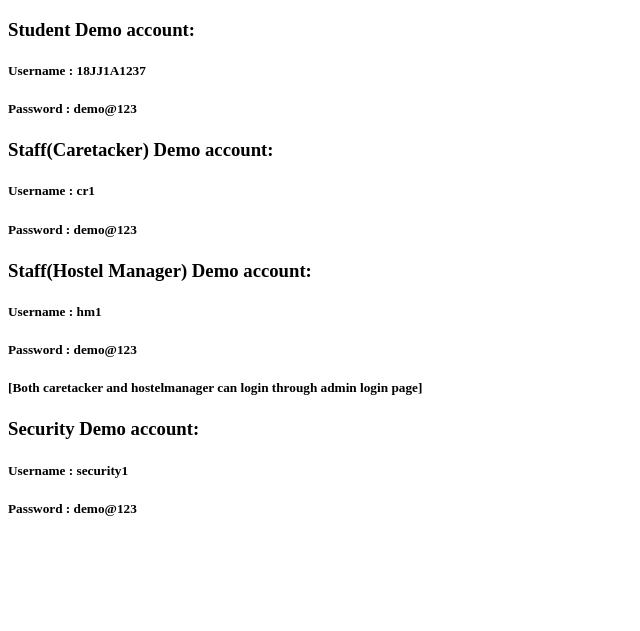
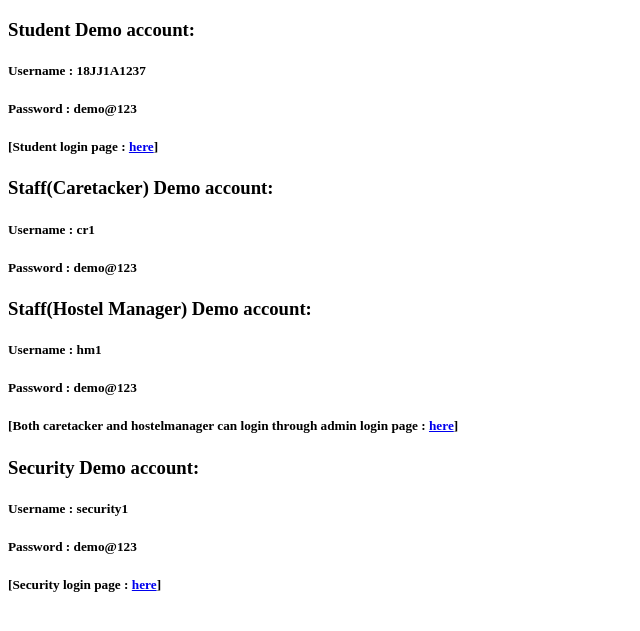
Before and after one commit to vodnalasricharan/HMS, a Django app: page /account_details in a window 1280 px wide. Shown: the top 631 px of the page, without its empty margins (0-640 px from the left). Run offline with Django 3.2, Linux system fonts and the light colour scheme.

Commit message:
Update account_details.html

```diff
--- a/Home/templates/Home/account_details.html
+++ b/Home/templates/Home/account_details.html
@@ -8,16 +8,18 @@
 <b><h3>Student Demo account:</h3></b>
 <h5><b>Username : </b>18JJ1A1237</h5>
 <h5><b>Password : </b>demo@123</h5>
+<b><h5>[Student login page : <a href="{% url 'studentlogin' %}" target="_blank">here</a>]</h5></b>
 <b><h3>Staff(Caretacker) Demo account:</h3></b>
 <h5><b>Username : </b>cr1</h5>
 <h5><b>Password : </b>demo@123</h5>
 <b><h3>Staff(Hostel Manager) Demo account:</h3></b>
 <h5><b>Username : </b>hm1</h5>
 <h5><b>Password : </b>demo@123</h5>
-<b><h5>[Both caretacker and hostelmanager can login through admin login page]</h5></b>
+<b><h5>[Both caretacker and hostelmanager can login through admin login page : <a href="{% url 'adminlogin' %}" target="_blank">here</a>]</h5></b>
 <b><h3>Security Demo account:</h3></b>
 <h5><b>Username : </b>security1</h5>
 <h5><b>Password : </b>demo@123</h5>
+<b><h5>[Security login page : <a href="{% url 'securitylogin' %}" target="_blank">here</a>]</h5></b>
 
 </body>
 </html>
```
